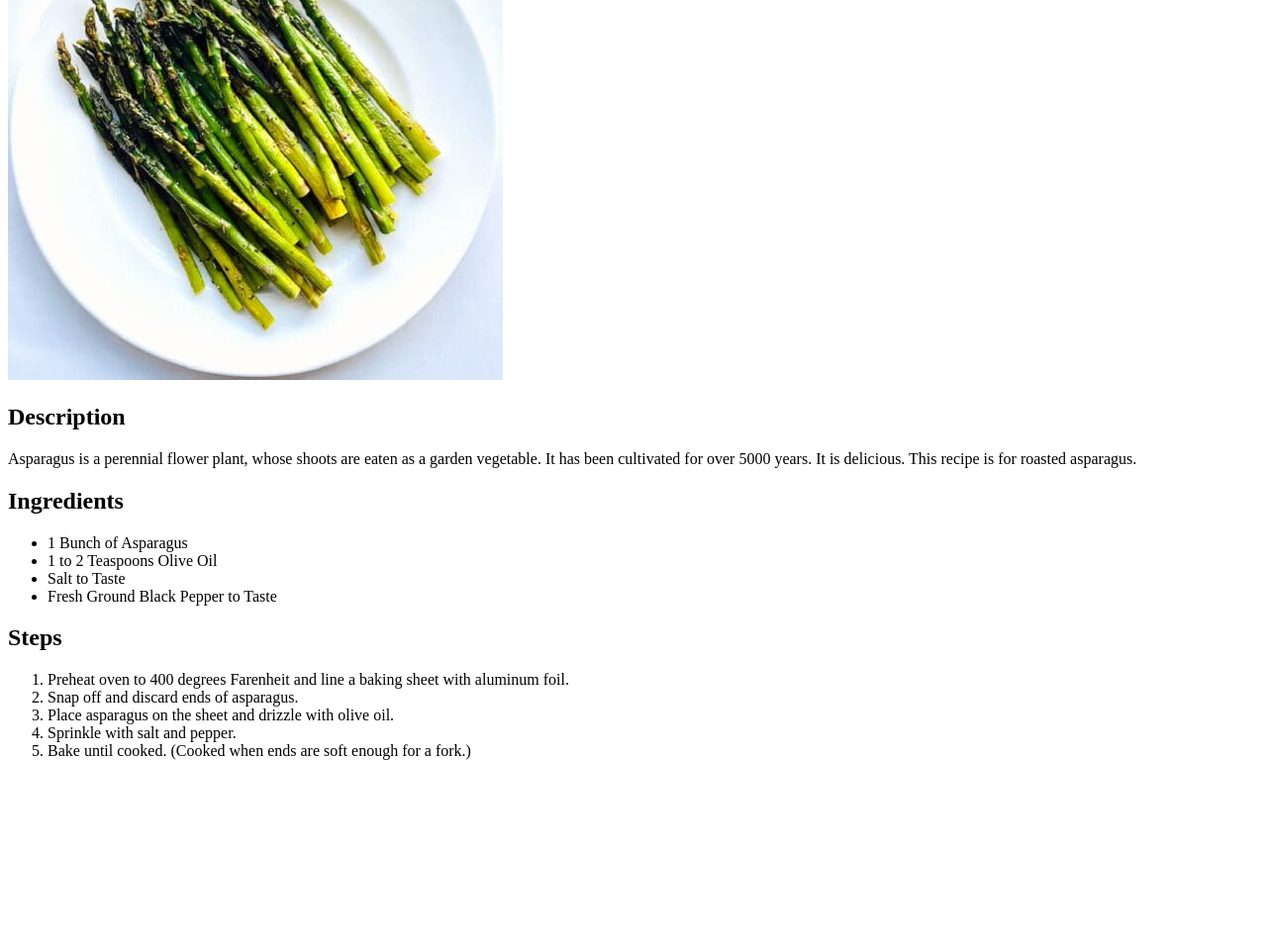
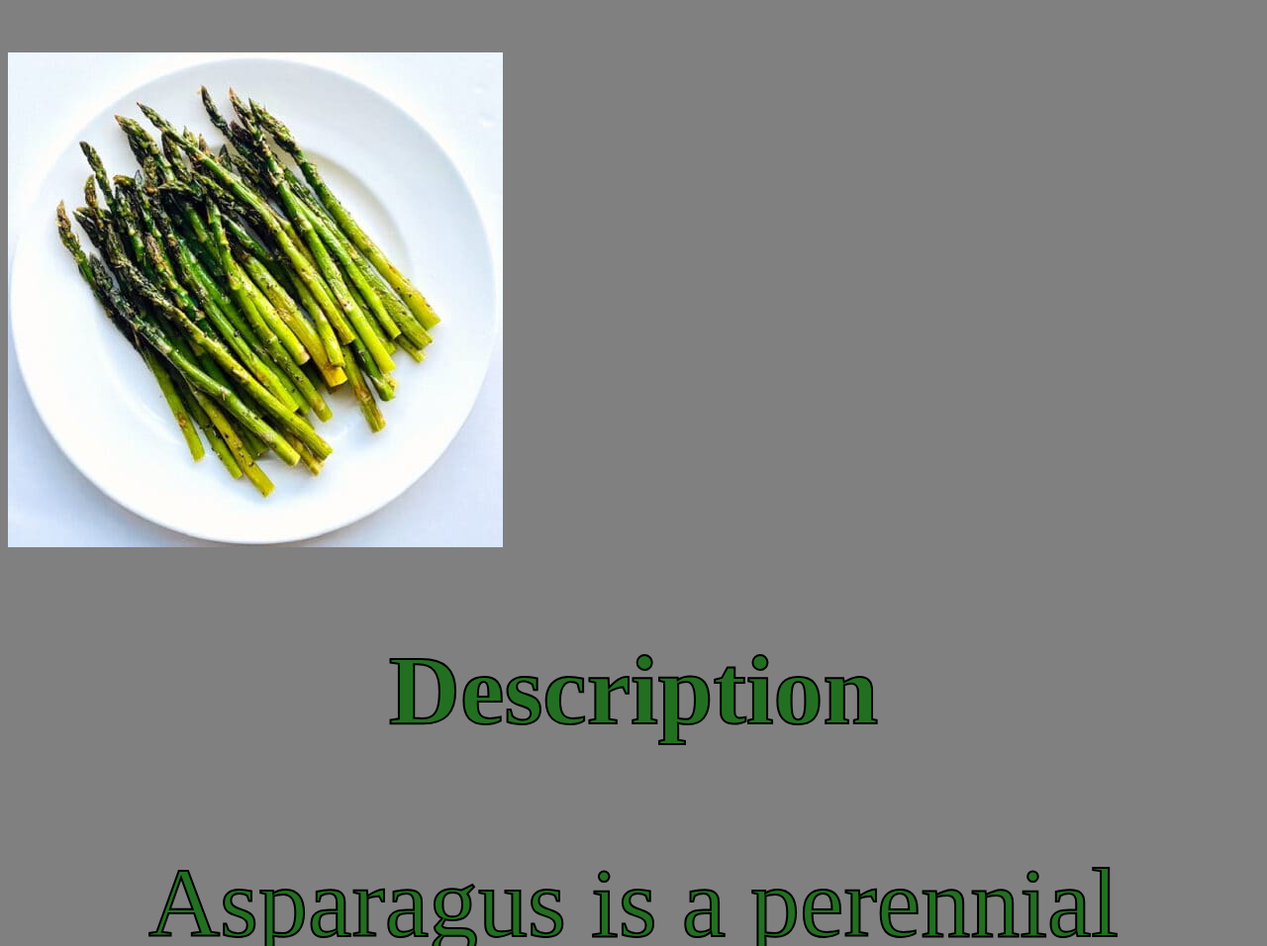
Before and after one commit to Dugtrioiscool/odin-recipes, a plain HTML site: page recipes/asparagus.html in a window 1280 px wide. Shown: the part 196-1152 px from the top of the page at 99% size. Before the commit the page ends 980 px from the top, so only its background shows below. Drawn offline with Linux system fonts and the light colour scheme.

Commit message:
Add some css
I added CSS after learning how. The purpose was to learn how to change things, so once I got the hang of it I stopped.

```diff
--- /dev/null
+++ b/css/styles.css
@@ -0,0 +1,17 @@
+body {
+    font-family: 'Times New Roman', Times, serif;
+    background-color: rgb(128, 128, 128);
+    color: #236F21;
+    -webkit-text-stroke-width: 2px;
+    -webkit-text-stroke-color: black;
+}
+
+.text {
+    text-align: center;
+    font-size: 100px;
+}
+
+.list {
+    display: inline-block;
+    text-align: left;
+}
--- a/recipes/asparagus.html
+++ b/recipes/asparagus.html
@@ -4,31 +4,36 @@
     <head>
         <meta charset="UTF-8">
         <title>Asparagus</title>
+        <link href="../css/styles.css" rel="stylesheet">
     </head>
 
     <body>
-        <h1>Asparagus</h1>
+        <h1 class="text">Asparagus</h1>
         <img src="../images/asparagus.jpg" alt="Cooked asparagus on a plate.">
 
-        <h2>Description</h2>
-        <p>Asparagus is a perennial flower plant, whose shoots are eaten as a garden vegetable. It has been cultivated for over 5000 years. It is delicious. This recipe is for roasted asparagus.</p>
+        <h2 class="text">Description</h2>
+        <p class="text">Asparagus is a perennial flower plant, whose shoots are eaten as a garden vegetable. It has been cultivated for over 5000 years. It is delicious. This recipe is for roasted asparagus.</p>
 
-        <h2>Ingredients</h2>
-        <ul>
+        <h2 class="text">Ingredients</h2>
+        <div class="text">
+            <ul class="list">
                 <li>1 Bunch of Asparagus</li>
                 <li>1 to 2 Teaspoons Olive Oil</li>
                 <li>Salt to Taste</li>
                 <li>Fresh Ground Black Pepper to Taste</li>
             </ul>
+        </div>
 
-        <h2>Steps</h2>
-        <ol>
+        <h2 class="text">Steps</h2>
+        <div class="text">
+            <ol class="list">
                 <li>Preheat oven to 400 degrees Farenheit and line a baking sheet with aluminum foil.</li>
                 <li>Snap off and discard ends of asparagus.</li>
                 <li>Place asparagus on the sheet and drizzle with olive oil.</li>
                 <li>Sprinkle with salt and pepper.</li>
                 <li>Bake until cooked. (Cooked when ends are soft enough for a fork.)</li>
             </ol>
+        </div>
 
 
     </body>
```
Also changed, not shown: index.html (+9 -6 lines), recipes/beans.html (+6 -5 lines), recipes/rice.html (+6 -5 lines). Lines whose indentation alone changed are shown as unchanged.
